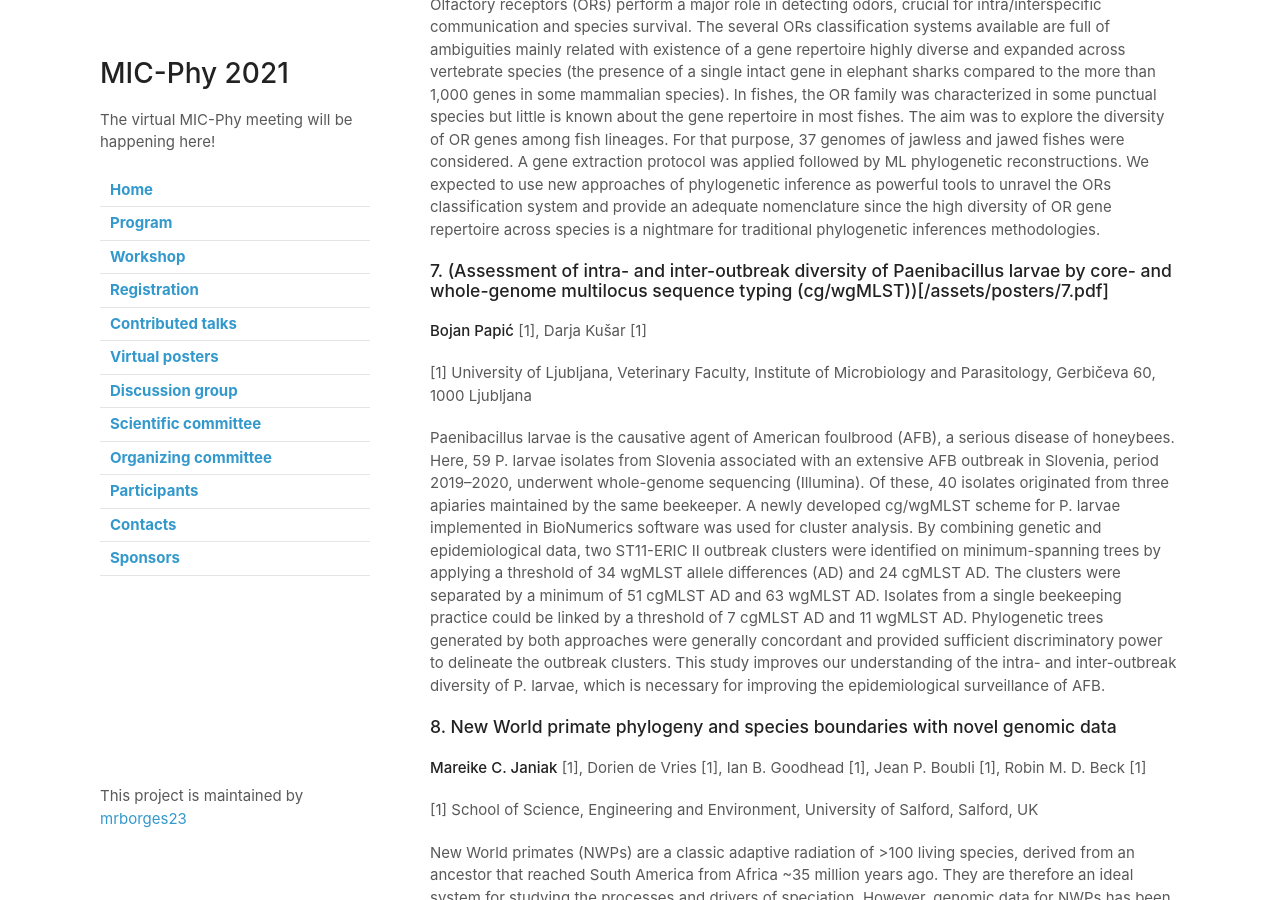
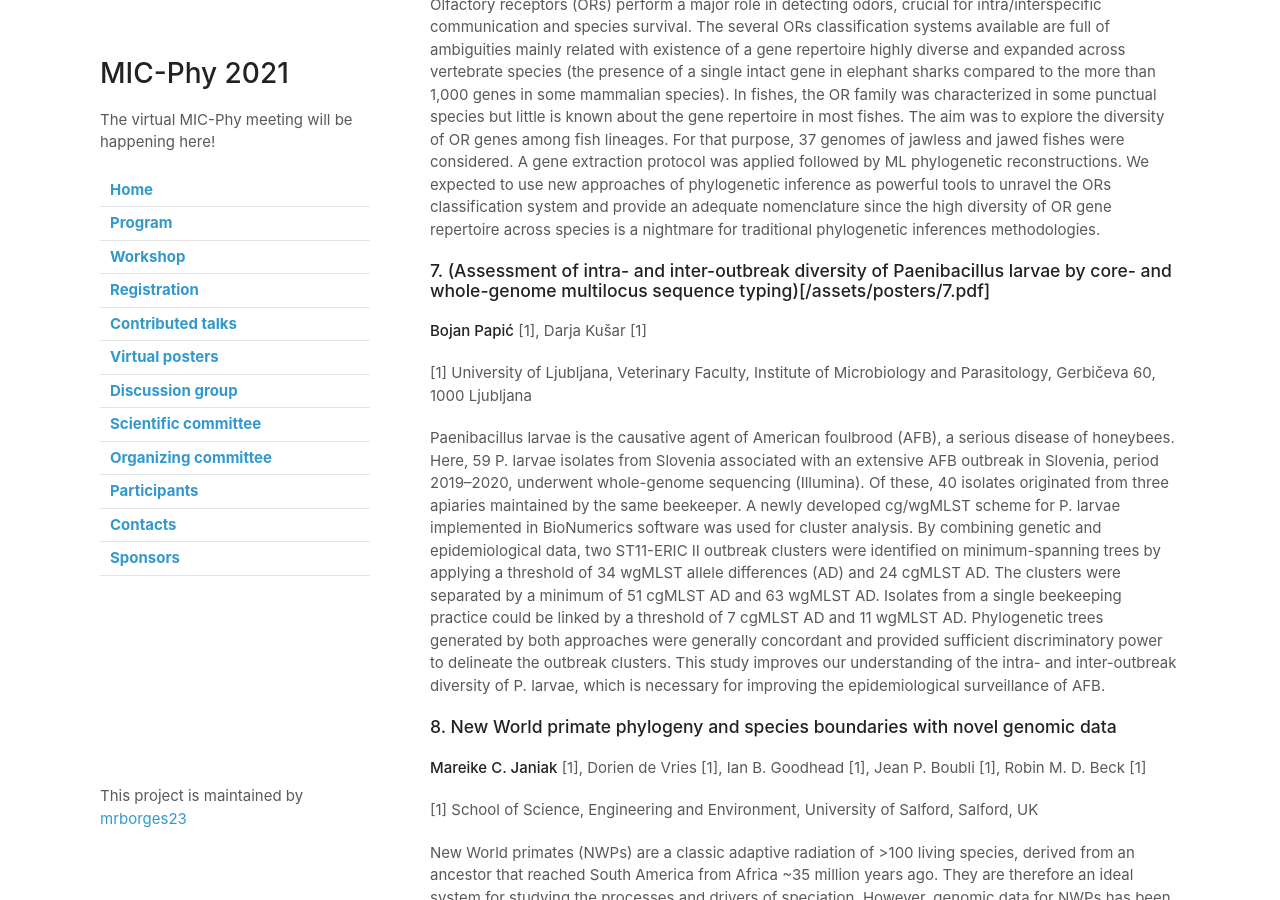
Before and after one commit to mrborges23/micphy2021, a Jekyll site: the page built from posters.md, in a window 1280 px wide and 900 px high, scrolled down 2427 px. Built offline with Jekyll 4.4.1, drawn with Linux system fonts in a browser that asks for light colours; our own code applies the rules of GitHub Pages for plain Markdown files.

Commit message:
updating posters

```diff
--- a/posters.md
+++ b/posters.md
@@ -52,7 +52,7 @@ The Paleocene-Eocene Thermal Maximum (PETM) has been the most influential climat
 
 Olfactory receptors (ORs) perform a major role in detecting odors, crucial for intra/interspecific communication and species survival. The several ORs classification systems available are full of ambiguities mainly related with existence of a gene repertoire highly diverse and expanded across vertebrate species (the presence of a single intact gene in elephant sharks compared to the more than 1,000 genes in some mammalian species). In fishes, the OR family was characterized in some punctual species but little is known about the gene repertoire in most fishes. The aim was to explore the diversity of OR genes among fish lineages. For that purpose, 37 genomes of jawless and jawed fishes were considered. A gene extraction protocol was applied followed by ML phylogenetic reconstructions. We expected to use new approaches of phylogenetic inference as powerful tools to unravel the ORs classification system and provide an adequate nomenclature since the high diversity of OR gene repertoire across species is a nightmare for traditional phylogenetic inferences methodologies.
 
-### **7. (Assessment of intra- and inter-outbreak diversity of Paenibacillus larvae by core- and whole-genome multilocus sequence typing (cg/wgMLST))[/assets/posters/7.pdf]**
+### **7. (Assessment of intra- and inter-outbreak diversity of Paenibacillus larvae by core- and whole-genome multilocus sequence typing)[/assets/posters/7.pdf]**
 
 **Bojan Papić** [1], Darja Kušar [1]
 
```
